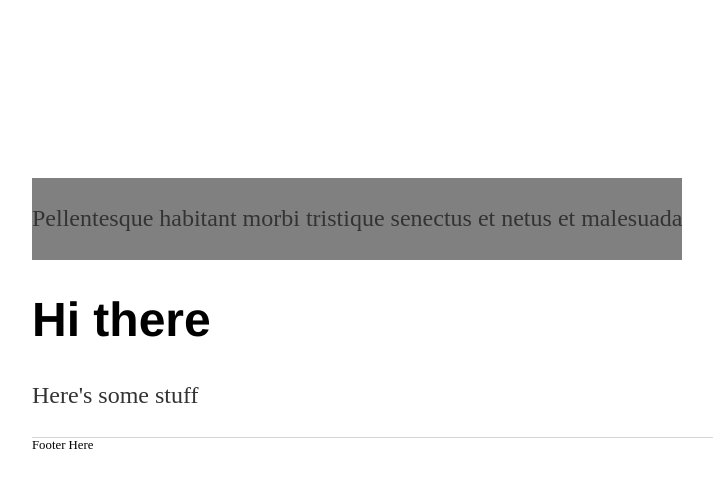
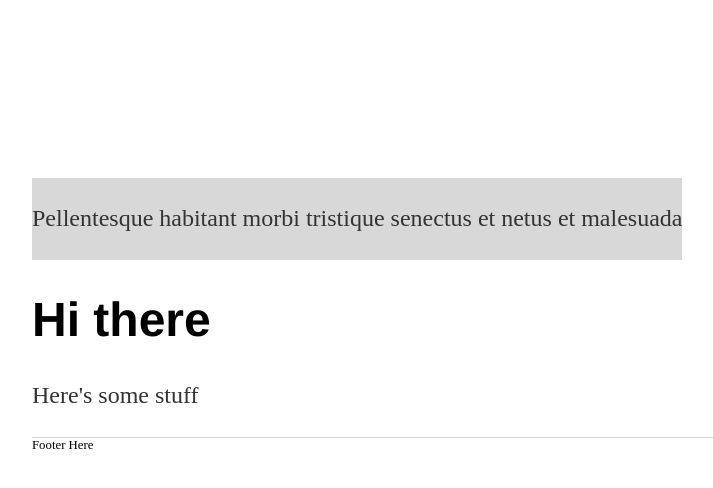
Before and after one commit to thweattm/thweattm.github.io, a Jekyll site: the page built from index.html, in a window 1280 px wide. Shown: the top 488 px of the page, without its empty margins (160-873 px from the left). Built offline with Jekyll 4.4.1, drawn with Linux system fonts in a browser that asks for light colours.

Commit message:
Update main.css

```diff
--- a/css/main.css
+++ b/css/main.css
@@ -49,16 +49,14 @@ div.navigation {
     background: transparent url("/pics/header.jpg");
     filter: alpha(opacity=30);
     opacity: 0.3;
-  }
+}
 
 .text_holder_2 {
-    background: gray;
+    background: #D8D8D8;
     position: absolute;
     bottom: 0;
     text-align: center;
-    overflow: hidden;
-    clear: both;
-  }
+}
 
 
 
```
